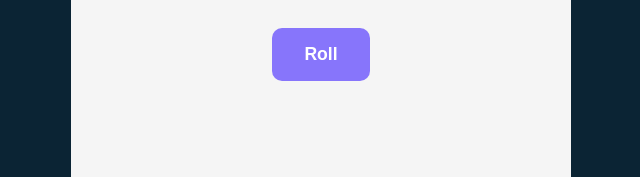
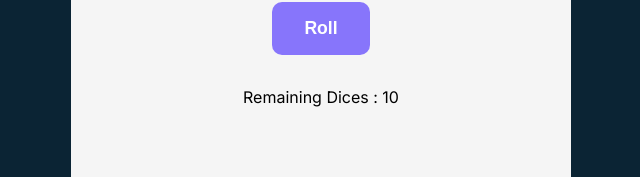
Before and after one commit to M0hammedMahm0ud/Tenzeis-App, a React (Vite) app: page / in a window 1280 px wide. Shown: the part 469-646 px from the top of the page, without its empty margins (269-909 px from the left). Built offline with nearby package versions, Linux system fonts and the light colour scheme.

Commit message:
add remaining feature

```diff
--- a/src/App.jsx
+++ b/src/App.jsx
@@ -39,12 +39,13 @@ export default function App() {
 
   function hold(id) {
     setDice((oldDice) =>
-      oldDice.map((die) =>
-        die.id === id ? { ...die, isHeld: !die.isHeld } : die
-      )
+      oldDice.map((die) => {
+        return die.id === id ? { ...die, isHeld: !die.isHeld } : die;
+      })
     );
   }
-
+  const rem = dice.filter((el) => el.isHeld === true);
+  console.log(rem);
   const diceElements = dice.map((dieObj) => (
     <Die
       key={dieObj.id}
@@ -74,6 +75,7 @@ export default function App() {
         <button ref={buttonRef} className={styles.btn} onClick={rollDice}>
           {gameWon ? "New Game" : "Roll"}
         </button>
+        <p>Remaining Dices : {10 - rem.length}</p>
       </main>
     </div>
   );
```
